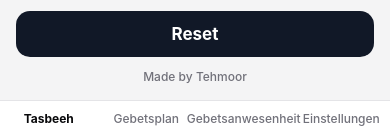
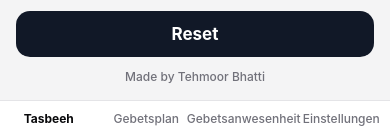
Before and after one commit to Tehmoor23/tasbeeh-app-new, a React Native app: screen / in a window 390 px wide. Shown: the part 708-841 px from the top of the page. Built offline with nearby package versions, Linux system fonts and the light colour scheme.

Commit message:
Update App.js

```diff
--- a/App.js
+++ b/App.js
@@ -569,7 +569,7 @@ export default function App() {
         <View style={styles.bottomSticky}>
           <View style={styles.progressWrap}><View style={[styles.progressTrack, { backgroundColor: theme.progressTrack }]}><View style={[styles.progressFill, { backgroundColor: theme.progressFill, width: `${progress}%` }]} /></View><Text style={[styles.progressText, { color: theme.muted }]}>Ziel: {goal} • {progress.toFixed(0)}%</Text></View>
           <Pressable style={[styles.resetBtn, { backgroundColor: theme.button }]} onPress={() => setCount(0)}><Text style={[styles.resetText, { color: theme.buttonText }]}>Reset</Text></Pressable>
-          <Text style={[styles.footer, { color: theme.muted }]}>Made by Tehmoor</Text>
+          <Text style={[styles.footer, { color: theme.muted }]}>Made by Tehmoor Bhatti</Text>
         </View>
       </View>
     </ScrollView>
```
